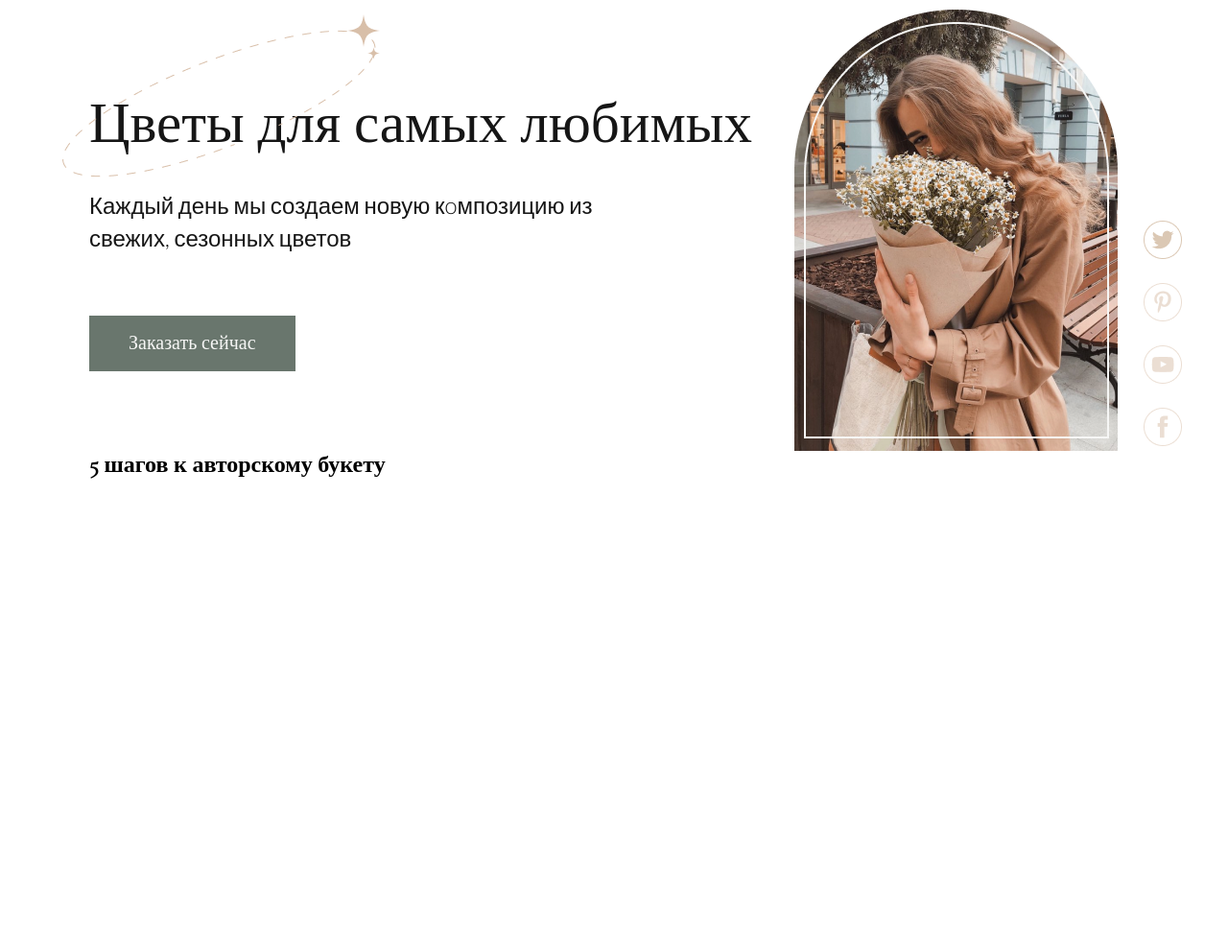
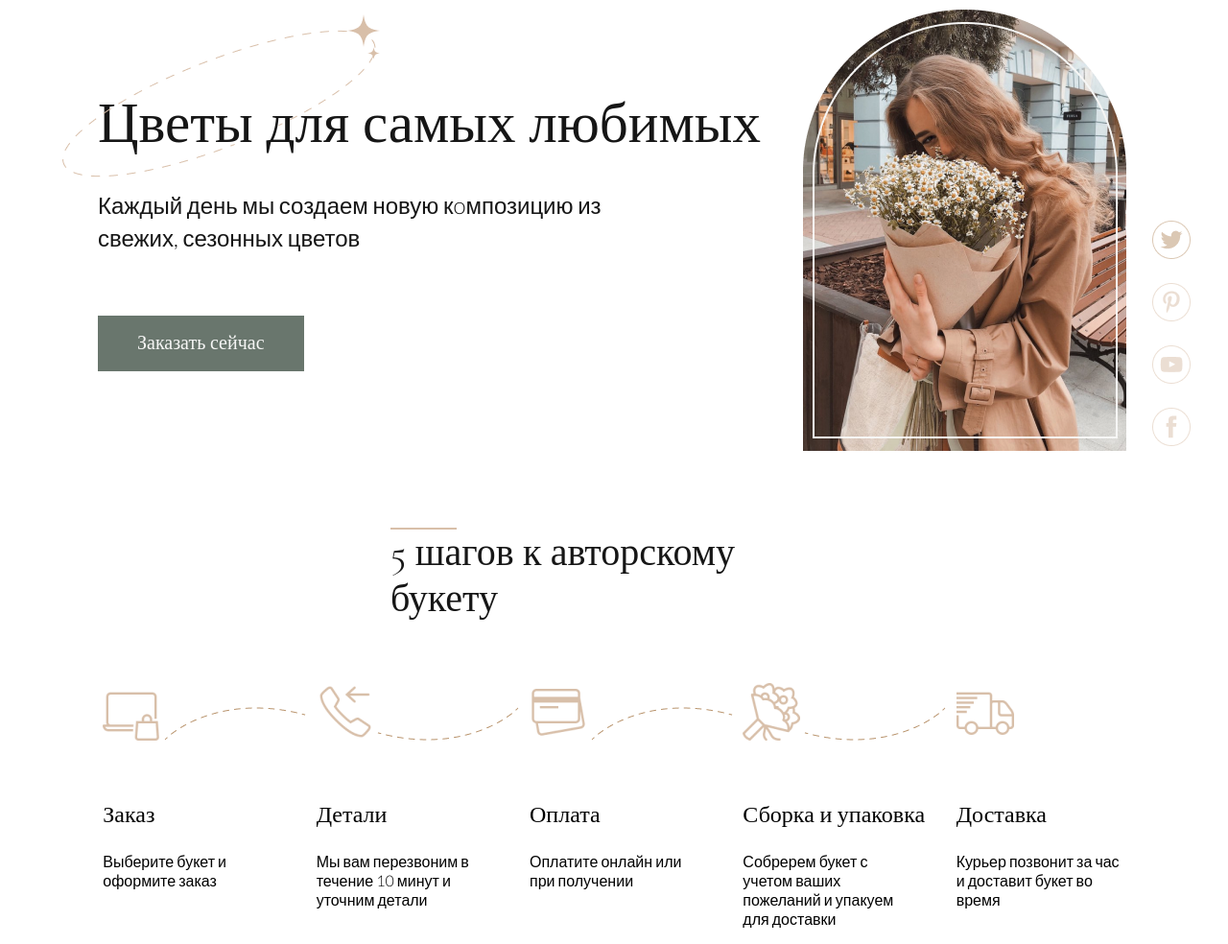
Before and after one commit to FoxWithMatches/wild_flower_test, a plain HTML site: page index.html in a window 1280 px wide. Shown: the part 154-1138 px from the top of the page at 96% size. Before the commit the page ends 800 px from the top, so only its background shows below. Drawn offline with nearby package versions, Linux system fonts and the light colour scheme.

Commit message:
order + tablet responsive

```diff
--- a/css/blocks/container.less
+++ b/css/blocks/container.less
@@ -2,7 +2,7 @@
 
 .container {
     width: 100%;
-    max-width: 1126px;
+    max-width: 1108px;
     padding: 0 16px;
     margin: 0 auto;
 }
--- a/css/blocks/intro.less
+++ b/css/blocks/intro.less
@@ -5,9 +5,22 @@
   justify-content: space-between;
   margin-top: 37px;
 
+  @media @tablet {
+    margin-top: 115px;
+
+  }
+
   &_inner {
     display: flex;
     align-items: center;
+  }
+
+  &_content {
+    @media @tablet {
+      width: 100%;
+      text-align: center;
+    }
+
   }
 
   &_header {
@@ -16,10 +29,19 @@
     font-weight: 400;
     color: @black;
 
+    @media @tablet {
+      font-size: 42px;
+    }
+
     &_image {
         position: absolute;
         top: 157px;
         left: 50px;
+
+        @media @tablet {
+          top: 137px;
+          left: 20px;
+        }
     }
   }
 
@@ -31,11 +53,21 @@
     line-height: 34px;
     margin: 32px 0 64px 0;
     width: 570px;
+
+    @media @tablet {
+      width: 344px;
+      margin: 32px auto 64px auto;
+      font-size: 16px;
+    }
   }
 
   &_contacts {
     position: relative;
     margin-left: 44px;
     display: flex;
+
+    @media @desktop {
+      display: none;
+    }
   }
 }
--- a/css/blocks/order.less
+++ b/css/blocks/order.less
@@ -1 +1,74 @@
 //main: ../style.less
+
+.order {
+  margin-top: 82px;
+
+  &_container {
+    margin: 0 auto;
+    width: 466px;
+  }
+
+  &_header {
+    position: relative;
+    font-size: 40px;
+    font-weight: 400;
+    color: @black;
+
+    @media @tablet {
+      font-size: 32px;
+    }
+
+    &:after {
+      content: "";
+      display: block;
+      width: 69px;
+      height: 2px;
+      background-color: @beige;
+
+      position: absolute;
+      top: -2px;
+      left: 0;
+      z-index: 1;
+    }
+  }
+
+  &_inner {
+    margin-top: 64px;
+    display: flex;
+    flex-wrap: wrap;
+    justify-content: space-around;
+
+    @media @tablet {
+        gap: 32px;
+    }
+
+  }
+
+  &_h4 {
+    font-size: 24px;
+    font-weight: 400;
+    margin-top: 58px;
+  }
+
+  &_text {
+    width: 176px;
+    font-family: "Lato", sans-serif;
+    font-weight: 300;
+    font-size: 16px;
+    margin-top: 24px;
+  }
+}
+
+.vector {
+  @media @tablet {
+    display: none;
+  }
+
+  &_rotate {
+    rotate: 180deg;
+
+    @media @tablet {
+      display: none;
+    }
+  }
+}
--- a/css/vars.less
+++ b/css/vars.less
@@ -5,3 +5,7 @@
 @light-gray: #F6F6F5;
 @beige: #D8BFA9;
 @black: #161616;
+
+@desktop: ~"(max-width:990px)";
+@tablet: ~"(max-width:768px)";
+@mobile: ~"(max-width:580px)";
--- a/index.html
+++ b/index.html
@@ -38,24 +38,47 @@
           <div class="intro_inner">
             <div class="intro_content">
               <h1 class="intro_header">Цветы для самых любимых</h1>
-                    <img class="intro_header_image" src="image/graphics.png" alt="image graphics">
-                    <p class="intro_text">Каждый день мы создаем новую кoмпозицию из свежих, сезонных цветов</p>
+              <img
+                class="intro_header_image"
+                src="image/graphics.png"
+                alt="image graphics"
+              />
+              <p class="intro_text">
+                Каждый день мы создаем новую кoмпозицию из свежих, сезонных
+                цветов
+              </p>
               <button class="button">Заказать сейчас</button>
             </div>
             <div class="intro_contacts">
-                    <img src="image/intro.png" alt="image">
+              <img src="image/intro.png" alt="image" />
               <div class="social">
                 <a href="#" class="social_link">
-                            <img class="social_image" src="image/logo/twitter.png" alt="logo">
+                  <img
+                    class="social_image"
+                    src="image/logo/twitter.png"
+                    alt="logo"
+                  />
                 </a>
                 <a href="#" class="social_link">
-                            <img class="social_image" src="image/logo/pinterest.png" alt="logo">
+                  <img
+                    class="social_image"
+                    src="image/logo/pinterest.png"
+                    alt="logo"
+                  />
                 </a>
                 <a href="#" class="social_link">
-                            <img class="social_image" src="image/logo/youTube.png" alt="logo">
+                  <img
+                    class="social_image"
+                    src="image/logo/youTube.png"
+                    alt="logo"
+                  />
                 </a>
                 <a href="#" class="social_link">
-                            <img class="social_image" src="image/logo/facebook.png" alt="logo">
+                  <img
+                    class="social_image"
+                    src="image/logo/facebook.png"
+                    alt="logo"
+                  />
                 </a>
               </div>
             </div>
@@ -65,17 +88,45 @@
 
       <div class="order">
         <div class="container">
+          <div class="order_container">
             <h2 class="order_header">5 шагов к авторскому букету</h2>
+          </div>
           <div class="order_inner">
             <div class="order_item">
-                        <img src="" alt="">
-                        <img src="" alt="">
-                        <h4></h4>
-                        <p></p>
+              <img src="image/order/1.png" alt="image" />
+              <img class="vector" src="image/order/vector.png" alt="image" />
+              <h4 class="order_h4">Заказ</h4>
+              <p class="order_text">Выберите букет и оформите заказ</p>
+            </div>
+
+          <div class="order_item">
+            <img src="image/order/2.png" alt="image" />
+            <img class="vector_rotate" src="image/order/vector.png" alt="image" />
+            <h4 class="order_h4">Детали</h4>
+            <p class="order_text">Мы вам перезвоним в течение 10 минут и уточним детали</p>
+          </div>
+
+          <div class="order_item">
+            <img src="image/order/3.png" alt="image" />
+            <img class="vector" src="image/order/vector.png" alt="image" />
+            <h4 class="order_h4">Оплата</h4>
+            <p class="order_text">Оплатите онлайн или при получении</p>
+          </div>
+
+          <div class="order_item">
+            <img src="image/order/4.png" alt="image" />
+            <img class="vector_rotate" src="image/order/vector.png" alt="image" />
+            <h4 class="order_h4">Сборка и упаковка</h4>
+            <p class="order_text">Собререм букет с учетом ваших пожеланий и упакуем для доставки</p>
+          </div>
+
+          <div class="order_item">
+            <img src="image/order/5.png" alt="image" />
+            <h4 class="order_h4">Доставка</h4>
+            <p class="order_text">Курьер позвонит за час и доставит букет во время</p>
           </div>
         </div>
         </div>
-
       </div>
     </main>
   </body>
```
Also changed, not shown: css/style.css, image/order/1.png (added), image/order/2.png (added), image/order/3.png (added), image/order/4.png (added), image/order/5.png (added), image/order/vector.png (added). Lines whose indentation alone changed are shown as unchanged.
